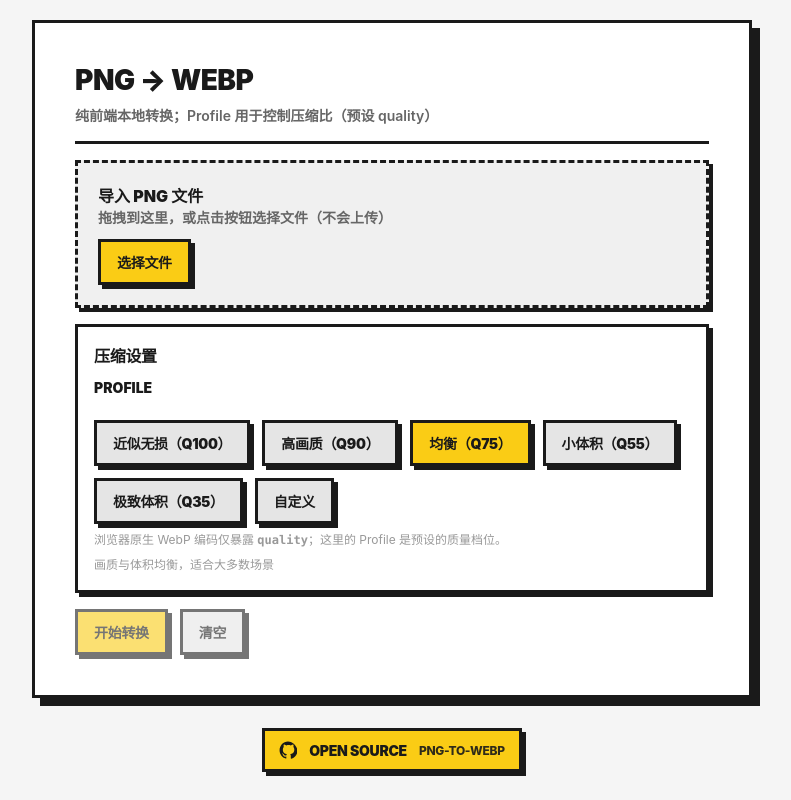
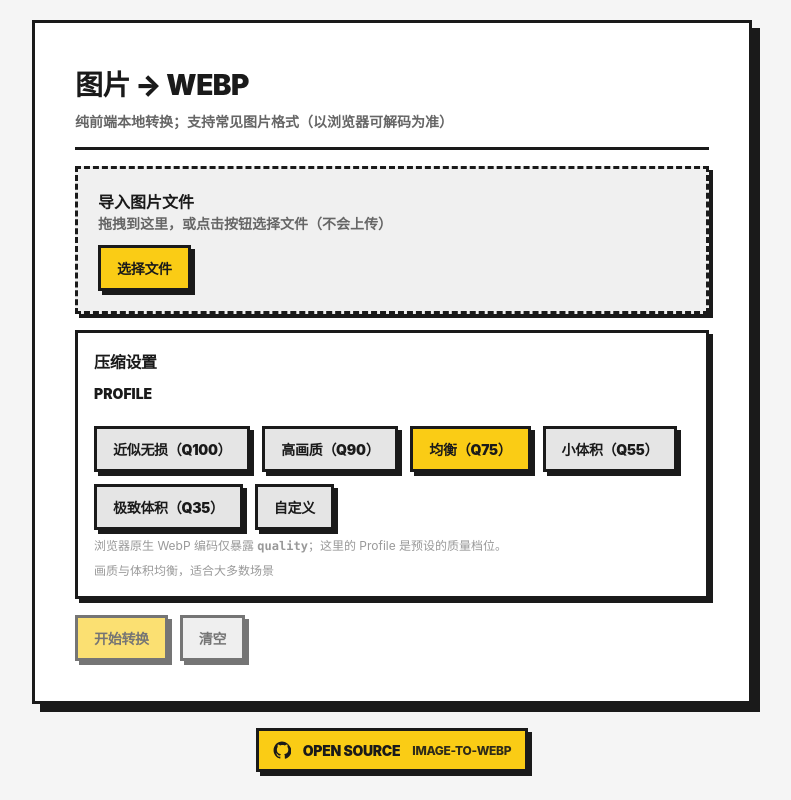
Before and after one commit to nicho810/image-to-webp, a React (Vite) app: page / in a window 1280 px wide. Shown: the whole page, without its empty margins (248-1039 px from the left). Built offline with nearby package versions, Linux system fonts and the light colour scheme.

Commit message:
add support for more image format

```diff
--- a/index.html
+++ b/index.html
@@ -4,7 +4,7 @@
     <meta charset="UTF-8" />
     <link rel="icon" type="image/svg+xml" href="/vite.svg" />
     <meta name="viewport" content="width=device-width, initial-scale=1.0" />
-    <title>PNG to WebP</title>
+    <title>Image to WebP</title>
   </head>
   <body>
     <div id="root"></div>
--- a/src/App.tsx
+++ b/src/App.tsx
@@ -2,13 +2,29 @@ import { useCallback, useEffect, useMemo, useRef, useState } from 'react'
 import { ResultsTable, type ResultItem } from './components/ResultsTable'
 import { ProfileSelector } from './components/ProfileSelector'
 import { WEBP_PROFILES, type ProfileId } from './lib/profiles'
-import { convertPngFileToWebp, isWebpEncodeSupported } from './lib/webp'
+import { convertImageFileToWebp, isWebpEncodeSupported } from './lib/webp'
 import { ActionsRow, Alert, AppShell, Button, Dropzone, GithubLinkBanner } from './vibe-design-system/components'
 
 type ItemState = ResultItem & { file: File }
 
 function nextId() {
   return `${Date.now().toString(36)}-${Math.random().toString(16).slice(2)}`
+}
+
+function isLikelyImageFile(file: File) {
+  if (file.type.startsWith('image/')) return true
+  return /\.(png|jpe?g|gif|bmp|webp|avif|tiff?)$/i.test(file.name)
+}
+
+function toUserErrorMessage(err: unknown) {
+  if (err instanceof Error) {
+    if (err.message === 'Failed to decode image' || err.message === 'Failed to load image') {
+      return '无法解码该图片（可能是不支持的格式或文件损坏）'
+    }
+    if (err.message.startsWith('Unexpected output type:')) return '导出失败：浏览器未返回 WebP'
+    return err.message
+  }
+  return '未知错误'
 }
 
 function toWebpName(originalName: string, suffix: string) {
@@ -37,12 +53,12 @@ export default function App() {
   }, [customQuality, profileId])
 
   const addFiles = useCallback((fileList: File[]) => {
-    const pngFiles = fileList.filter(f => f.type === 'image/png' || f.name.toLowerCase().endsWith('.png'))
-    if (pngFiles.length === 0) return
+    const imageFiles = fileList.filter(isLikelyImageFile)
+    if (imageFiles.length === 0) return
 
     setItems(prev => [
       ...prev,
-      ...pngFiles.map(file => ({
+      ...imageFiles.map(file => ({
         id: nextId(),
         name: file.name,
         originalBytes: file.size,
@@ -81,7 +97,7 @@ export default function App() {
         )
 
         try {
-          const blob = await convertPngFileToWebp(item.file, quality01)
+          const blob = await convertImageFileToWebp(item.file, quality01)
           const outputUrl = URL.createObjectURL(blob)
           if (!itemsRef.current.some(x => x.id === item.id)) {
             URL.revokeObjectURL(outputUrl)
@@ -106,7 +122,7 @@ export default function App() {
             }),
           )
         } catch (err) {
-          const message = err instanceof Error ? err.message : 'Unknown error'
+          const message = toUserErrorMessage(err)
           setItems(prev => prev.map(x => (x.id === item.id ? { ...x, status: 'error', errorMessage: message } : x)))
         }
       }
@@ -129,14 +145,14 @@ export default function App() {
   return (
     <div className="vds-page">
       <div className="vds-page__content">
-        <AppShell title="PNG → WebP" subtitle="纯前端本地转换；Profile 用于控制压缩比（预设 quality）">
+        <AppShell title="图片 → WebP" subtitle="纯前端本地转换；支持常见图片格式（以浏览器可解码为准）">
           {!supportsWebp ? (
             <Alert>
               当前浏览器不支持导出 WebP（<span className="vds-code">canvas.toBlob('image/webp')</span>）。
             </Alert>
           ) : null}
 
-          <Dropzone accept="image/png" multiple disabled={!supportsWebp || busy} onFiles={addFiles} />
+          <Dropzone accept="image/*" multiple disabled={!supportsWebp || busy} onFiles={addFiles} />
 
           {items.length > 0 ? <ResultsTable items={items} busy={busy} onRemove={removeOne} /> : null}
 
@@ -158,7 +174,7 @@ export default function App() {
         </AppShell>
       </div>
 
-      <GithubLinkBanner href="https://github.com/" label="Open Source" repo="png-to-webp" />
+      <GithubLinkBanner href="https://github.com/" label="Open Source" repo="image-to-webp" />
     </div>
   )
 }
--- a/src/lib/webp.ts
+++ b/src/lib/webp.ts
@@ -30,7 +30,7 @@ type DecodedSource = {
   cleanup: () => void
 }
 
-async function decodePng(file: File): Promise<DecodedSource> {
+async function decodeImage(file: File): Promise<DecodedSource> {
   if (typeof createImageBitmap === 'function') {
     const bitmap = await createImageBitmap(file)
     return {
@@ -64,12 +64,12 @@ async function decodePng(file: File): Promise<DecodedSource> {
     }
   } catch {
     URL.revokeObjectURL(url)
-    throw new Error('Failed to decode PNG')
+    throw new Error('Failed to decode image')
   }
 }
 
-export async function convertPngFileToWebp(file: File, quality: number): Promise<Blob> {
-  const decoded = await decodePng(file)
+export async function convertImageFileToWebp(file: File, quality: number): Promise<Blob> {
+  const decoded = await decodeImage(file)
   try {
     const canvas = document.createElement('canvas')
     canvas.width = decoded.width
--- a/src/vibe-design-system/components/uploads/Dropzone.tsx
+++ b/src/vibe-design-system/components/uploads/Dropzone.tsx
@@ -47,7 +47,7 @@ export function Dropzone({ accept, multiple, disabled, onFiles }: DropzoneProps)
     >
       <div className="vds-dropzone__row">
         <div>
-          <div className="vds-dropzone__title">{dragging ? '松手即可导入' : '导入 PNG 文件'}</div>
+          <div className="vds-dropzone__title">{dragging ? '松手即可导入' : '导入图片文件'}</div>
           <div className="vds-dropzone__hint">拖拽到这里，或点击按钮选择文件（不会上传）</div>
         </div>
         <Button variant="accent" disabled={disabled} type="button" onClick={openPicker}>
```
Also changed, not shown: 1 other file (tests, documents, lock files or other folders).
